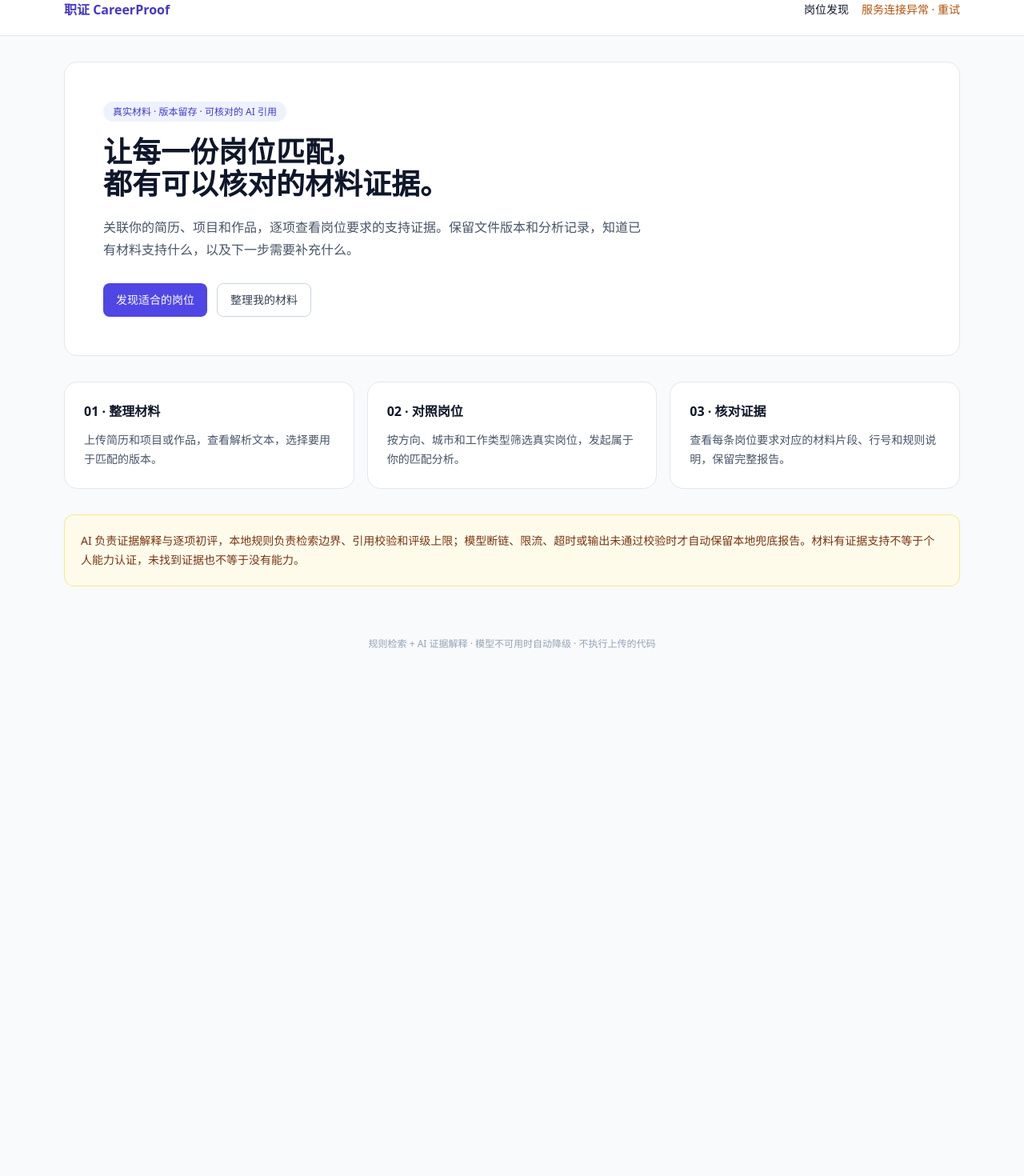
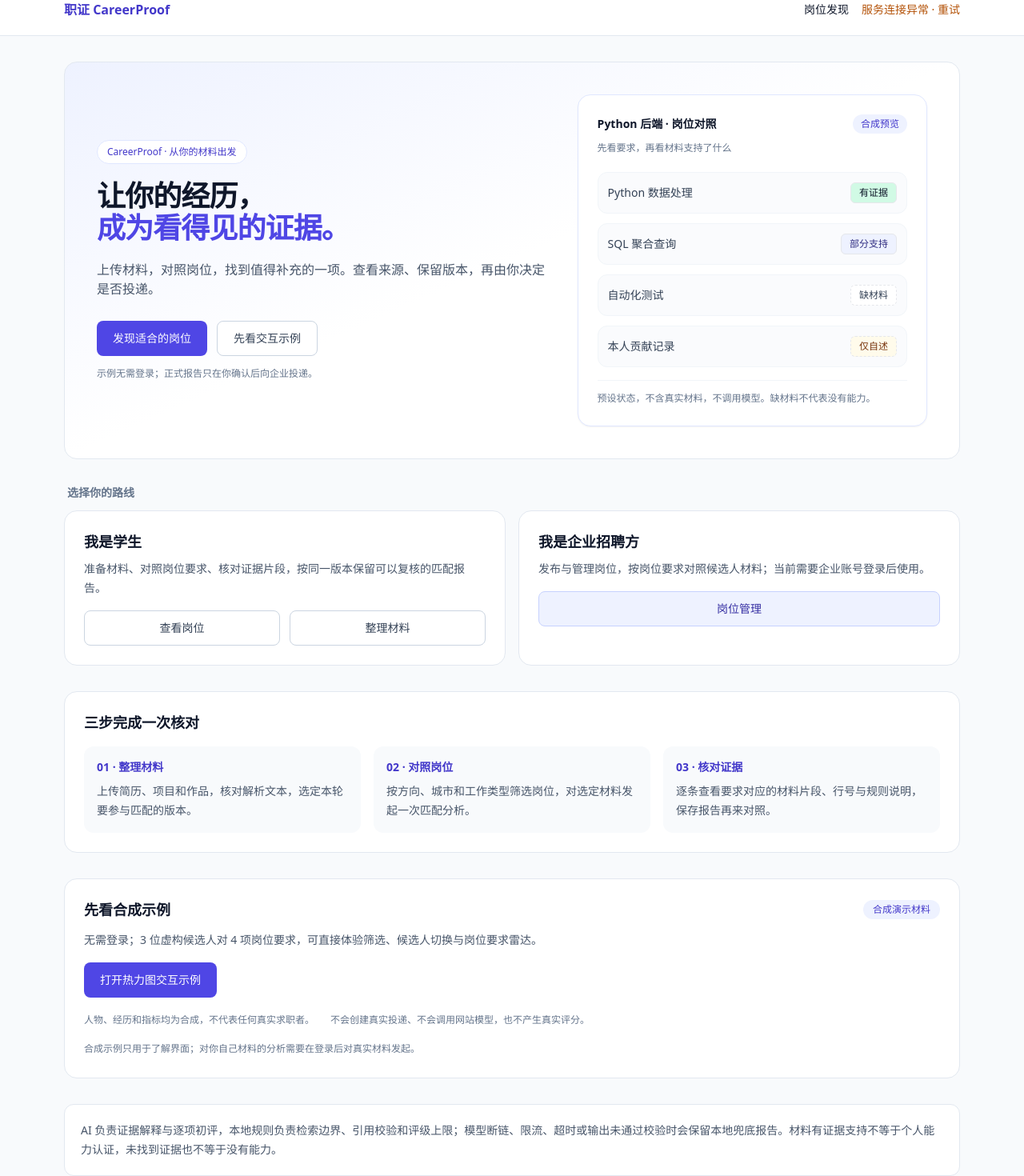
Before and after one commit to hahaandxixi/careerproof, a Next.js app in the folder jianli/: page / in a window 1280 px wide. Shown: the part 20-1490 px from the top of the page at 80% size. Before the commit the page ends 865 px from the top, so only its background shows below. Built offline with nearby package versions, Linux system fonts and the light colour scheme; no server answers.

Commit message:
feat: clarify role entry and polish linked evidence views

```diff
--- a/jianli/src/app/page.tsx
+++ b/jianli/src/app/page.tsx
@@ -1,19 +1,87 @@
 import Link from "next/link";
+import { HEATMAP_DEMO, DEMO_LABELS, demoCellClass } from "@/lib/heatmap-demo";
+
+const heroActions = "btn min-h-[44px] flex-1 px-5 sm:flex-none";
+const quietActions = "btn-secondary min-h-[44px] flex-1 px-5 sm:flex-none";
+const studentEntry = "flex min-h-[44px] flex-1 items-center justify-center rounded-lg border border-slate-300 bg-white px-5 text-sm font-medium text-slate-700 hover:bg-slate-50";
+const enterpriseEntry = "flex min-h-[44px] flex-1 items-center justify-center rounded-lg border border-indigo-200 bg-indigo-50 px-5 text-sm font-medium text-indigo-800 hover:bg-indigo-100";
+const demoAction = "btn mt-4 min-h-[44px] w-full self-start px-5 sm:w-auto";
+const steps: [string, string][] = [
+  ["01 · 整理材料", "上传简历、项目和作品，核对解析文本，选定本轮要参与匹配的版本。"],
+  ["02 · 对照岗位", "按方向、城市和工作类型筛选岗位，对选定材料发起一次匹配分析。"],
+  ["03 · 核对证据", "逐条查看要求对应的材料片段、行号与规则说明，保存报告再来对照。"],
+];
 
 export default function HomePage() {
   return <div className="space-y-8">
-    <section className="panel py-10 sm:p-12">
-      <span className="rounded-full bg-indigo-50 px-3 py-1 text-xs text-indigo-700">真实材料 · 版本留存 · 可核对的 AI 引用</span>
-      <h1 className="mt-5 max-w-3xl text-3xl font-bold leading-tight sm:text-4xl">让每一份岗位匹配，<br className="hidden sm:block" />都有可以核对的材料证据。</h1>
-      <p className="mt-5 max-w-2xl leading-7 text-slate-600">关联你的简历、项目和作品，逐项查看岗位要求的支持证据。保留文件版本和分析记录，知道已有材料支持什么，以及下一步需要补充什么。</p>
-      <div className="mt-7 flex flex-wrap gap-3"><Link href="/jobs" className="btn">发现适合的岗位</Link><Link href="/portfolio" className="btn-secondary">整理我的材料</Link></div>
+    <section className="panel overflow-hidden bg-gradient-to-br from-indigo-50 via-white to-white py-8 sm:p-10">
+      <div className="grid items-center gap-8 lg:grid-cols-[1.3fr_1fr]">
+        <div>
+          <p className="inline-flex rounded-full border border-indigo-100 bg-white px-3 py-1.5 text-xs font-medium text-indigo-700">CareerProof · 从你的材料出发</p>
+          <h1 className="mt-5 text-3xl font-bold leading-tight tracking-tight sm:text-4xl">让你的经历，<br /><span className="text-indigo-600">成为看得见的证据。</span></h1>
+          <p className="mt-5 max-w-xl text-sm leading-7 text-slate-600 sm:text-base">上传材料，对照岗位，找到值得补充的一项。查看来源、保留版本，再由你决定是否投递。</p>
+          <div className="mt-7 flex flex-wrap gap-3">
+            <Link href="/jobs" className={heroActions}>发现适合的岗位</Link>
+            <Link href="/demo/heatmap" className={quietActions}>先看交互示例</Link>
+          </div>
+          <p className="mt-3 text-xs leading-5 text-slate-500">示例无需登录；正式报告只在你确认后向企业投递。</p>
+        </div>
+        <div className="rounded-2xl border border-indigo-100 bg-white p-5 shadow-sm sm:p-6" aria-label="预设合成材料支持状态预览">
+          <div className="flex flex-wrap items-center justify-between gap-2"><p className="text-sm font-semibold">Python 后端 · 岗位对照</p><span className="rounded-full bg-indigo-50 px-2.5 py-1 text-xs text-indigo-700">合成预览</span></div>
+          <p className="mt-2 text-xs leading-5 text-slate-500">先看要求，再看材料支持了什么</p>
+          <dl className="mt-5 space-y-3">{HEATMAP_DEMO[0].dimensions.map(d => <div key={d.requirementId} className="flex flex-wrap items-center justify-between gap-2 rounded-xl border border-slate-100 bg-slate-50/70 p-3"><dt className="text-sm text-slate-700">{d.title}</dt><dd className={`rounded-md border px-2.5 py-1 text-xs font-medium ${demoCellClass(d.verdict)}`}>{DEMO_LABELS[d.verdict]}</dd></div>)}</dl>
+          <p className="mt-4 border-t border-slate-100 pt-3 text-xs leading-5 text-slate-500">预设状态，不含真实材料，不调用模型。缺材料不代表没有能力。</p>
+        </div>
+      </div>
     </section>
-    <section className="grid gap-4 md:grid-cols-3">
-      {[["01 · 整理材料", "上传简历和项目或作品，查看解析文本，选择要用于匹配的版本。"], ["02 · 对照岗位", "按方向、城市和工作类型筛选真实岗位，发起属于你的匹配分析。"], ["03 · 核对证据", "查看每条岗位要求对应的材料片段、行号和规则说明，保留完整报告。"]].map(([title, description]) =>
-        <article key={title} className="panel"><h2 className="font-semibold">{title}</h2><p className="mt-3 text-sm leading-6 text-slate-600">{description}</p></article>)}
+
+    <section aria-labelledby="choose-route" className="space-y-3">
+      <h2 id="choose-route" className="px-1 text-sm font-semibold text-slate-500">选择你的路线</h2>
+      <div className="grid gap-4 md:grid-cols-2">
+        <article className="panel flex flex-col">
+          <h3 className="text-lg font-semibold">我是学生</h3>
+          <p className="mt-2 text-sm leading-6 text-slate-600">准备材料、对照岗位要求、核对证据片段，按同一版本保留可以复核的匹配报告。</p>
+          <div className="mt-4 flex flex-wrap gap-3">
+            <Link href="/jobs" className={studentEntry}>查看岗位</Link>
+            <Link href="/portfolio" className={studentEntry}>整理材料</Link>
+          </div>
+        </article>
+        <article className="panel flex flex-col">
+          <h3 className="text-lg font-semibold">我是企业招聘方</h3>
+          <p className="mt-2 text-sm leading-6 text-slate-600">发布与管理岗位，按岗位要求对照候选人材料；当前需要企业账号登录后使用。</p>
+          <div className="mt-4 flex flex-wrap gap-3">
+            <Link href="/jobs/manage" className={enterpriseEntry}>岗位管理</Link>
+          </div>
+        </article>
+      </div>
     </section>
-    <aside className="rounded-xl border border-amber-200 bg-amber-50 p-5 text-sm leading-6 text-amber-900">
-      AI 负责证据解释与逐项初评，本地规则负责检索边界、引用校验和评级上限；模型断链、限流、超时或输出未通过校验时才自动保留本地兜底报告。材料有证据支持不等于个人能力认证，未找到证据也不等于没有能力。
+
+    <section className="panel" aria-labelledby="three-steps">
+      <h2 id="three-steps" className="text-lg font-semibold">三步完成一次核对</h2>
+      <ol className="mt-4 grid gap-4 md:grid-cols-3">
+        {steps.map(([title, description]) => <li key={title} className="rounded-xl bg-slate-50 p-4">
+          <h3 className="text-sm font-semibold text-indigo-700">{title}</h3>
+          <p className="mt-2 text-sm leading-6 text-slate-600">{description}</p>
+        </li>)}
+      </ol>
+    </section>
+
+    <section className="panel" aria-labelledby="demo-entry">
+      <div className="flex flex-wrap items-center justify-between gap-3">
+        <h2 id="demo-entry" className="text-lg font-semibold">先看合成示例</h2>
+        <span className="rounded-full bg-indigo-50 px-3 py-1 text-xs font-medium text-indigo-700">合成演示材料</span>
+      </div>
+      <p className="mt-3 max-w-2xl text-sm leading-6 text-slate-600">无需登录；3 位虚构候选人对 4 项岗位要求，可直接体验筛选、候选人切换与岗位要求雷达。</p>
+      <Link href="/demo/heatmap" className={demoAction}>打开热力图交互示例</Link>
+      <ul className="mt-4 flex flex-wrap gap-x-5 gap-y-1 text-xs leading-6 text-slate-500">
+        <li>人物、经历和指标均为合成，不代表任何真实求职者。</li>
+        <li>不会创建真实投递、不会调用网站模型，也不产生真实评分。</li>
+      </ul>
+      <p className="mt-3 text-xs leading-6 text-slate-500">合成示例只用于了解界面；对你自己材料的分析需要在登录后对真实材料发起。</p>
+    </section>
+
+    <aside className="rounded-xl border border-slate-200 bg-white p-5 text-sm leading-6 text-slate-600">
+      AI 负责证据解释与逐项初评，本地规则负责检索边界、引用校验和评级上限；模型断链、限流、超时或输出未通过校验时会保留本地兜底报告。材料有证据支持不等于个人能力认证，未找到证据也不等于没有能力。
     </aside>
   </div>;
 }
--- /dev/null
+++ b/jianli/src/lib/heatmap-cell.js
@@ -0,0 +1,18 @@
+// Color describes the saved evidence verdict, never a newly computed score rank.
+/**
+ * @param {string} verdict
+ * @param {number | null} [score]
+ */
+export function heatmapCellClass(verdict, score = 0) {
+  if (score === null || !Number.isFinite(score) || score < 0 || score > 100) {
+    return "bg-slate-100 text-slate-600";
+  }
+  switch (verdict) {
+    case "supported":
+    case "verified": return "bg-emerald-100 text-emerald-900";
+    case "partial": return "bg-indigo-50 text-indigo-900";
+    case "claimed_only": return "bg-amber-50 text-amber-900 border-dashed";
+    case "gap": return "bg-white text-slate-700 border-dashed";
+    default: return "bg-slate-100 text-slate-600";
+  }
+}
--- a/jianli/src/lib/heatmap-demo.ts
+++ b/jianli/src/lib/heatmap-demo.ts
@@ -1,4 +1,5 @@
 import type { ApplicationView } from "./api/client.ts";
+import { heatmapCellClass } from "./heatmap-cell.js";
 export const DEMO_REQUIREMENTS = [
   { id: "demo-python", title: "Python 数据处理", skill: "Python" },
   { id: "demo-sql", title: "SQL 聚合查询", skill: "SQL" },
@@ -20,5 +21,5 @@ export const HEATMAP_DEMO: ApplicationView[] = rows.map((row, index) => ({
 }));
 export const DEMO_LABELS: Record<string, string> = { supported: "有证据", partial: "部分支持", claimed_only: "仅自述", gap: "缺材料", unsupported: "不可评" };
 export function demoCellClass(verdict: string) {
-  return ({ supported: "bg-emerald-100 text-emerald-900", partial: "bg-indigo-50 text-indigo-900", claimed_only: "bg-amber-50 text-amber-900", gap: "bg-white text-slate-700", unsupported: "bg-slate-100 text-slate-600" } as Record<string, string>)[verdict] ?? "bg-slate-100 text-slate-600";
+  return heatmapCellClass(verdict);
 }
```
Also changed, not shown: jianli/src/components/ApplicationBoard.tsx (+2 -7 lines), jianli/src/components/SkillRadar.tsx (+23 -13 lines), 21 other files (tests, documents, lock files or other folders).
